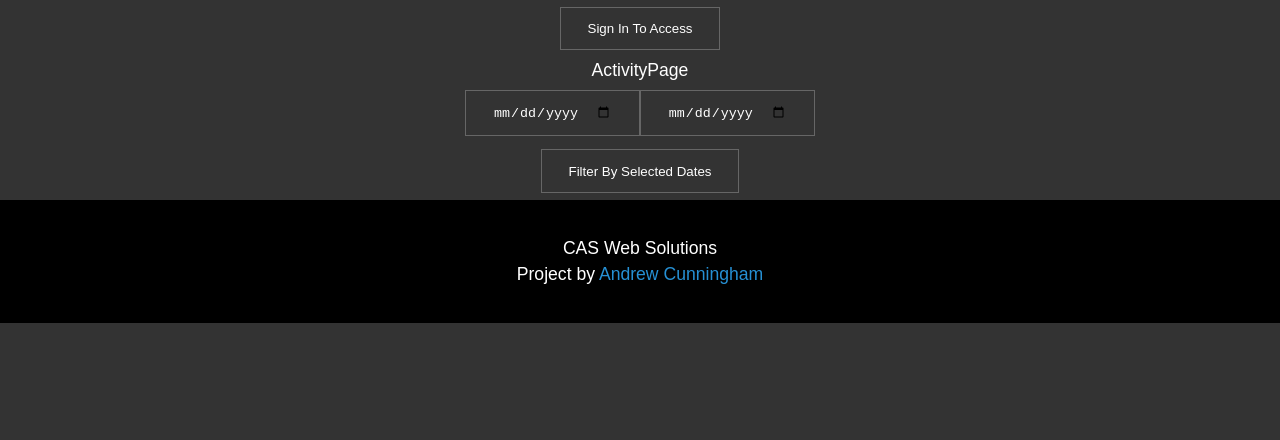
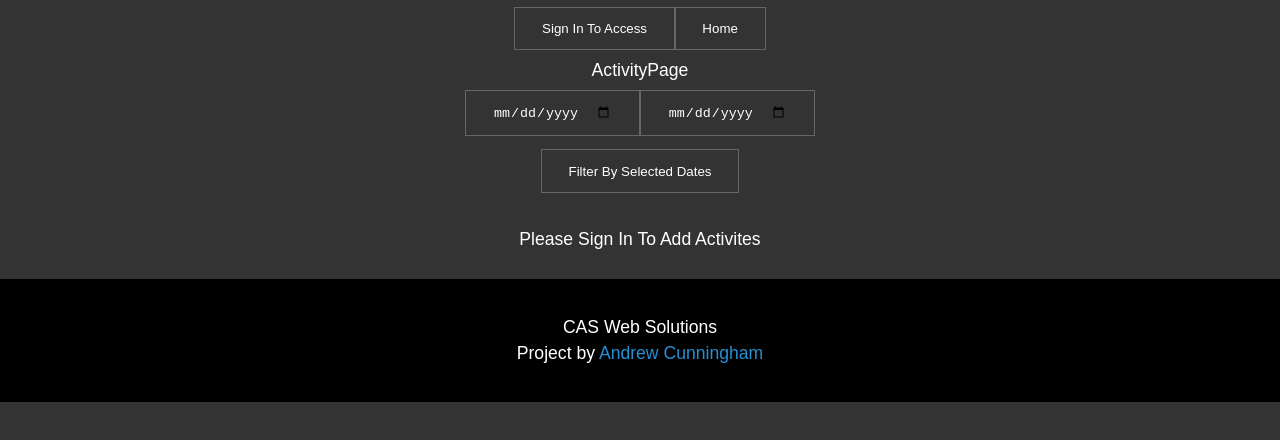
Before and after one commit to Andrew-Cunningham/Productivity-FrontEnd, a React (Create React App) app: page /activitypage in a window 1280 px wide. Shown: the top 440 px of the page. Built offline with nearby package versions, Linux system fonts and the light colour scheme.

Commit message:
delete activities now works

```diff
--- a/src/components/ActivityPage.js
+++ b/src/components/ActivityPage.js
@@ -1,6 +1,6 @@
 import React, { useState } from "react";
 import { useSelector, useDispatch } from "react-redux";
-import { filertActivities } from "../ducks/activities/actions";
+import { filertActivities, deleteActivity } from "../ducks/activities/actions";
 import { Link } from "react-router-dom";
 export default function ActivityPage(props) {
   const [startDate, setStartDate] = useState("");
@@ -13,12 +13,18 @@ export default function ActivityPage(props) {
   let activities = state.activityReducer.activities;
 
   let filteredActivities;
+  let id;
 
   function handleSubmit(e) {
     e.preventDefault();
     console.log("running");
     console.log(startDate);
     dispatch(filertActivities(startDate, endDate));
+  }
+
+  function handleClick(id){
+   //e.preventDefault();
+    dispatch(deleteActivity(id, props.history))
   }
 
   return (
@@ -32,11 +38,12 @@ export default function ActivityPage(props) {
           <button class="btn">Sign In To Access</button>
         </Link>
       )}
-      {state.userReducer.authenticated ? (
-        <Link to={`/`}>
-          <button class="btn">Sign Out</button>
-        </Link>
-      ) : null}
+      {state.userReducer.authenticated ? ( <a href={`/`}>
+      <button class="btn">Sign Out</button>
+    </a>) : (<Link to={`/`}>
+      <button class="btn">Home</button>
+    </Link>
+  )}
       <br />
       ActivityPage
       {console.log(state)}
@@ -64,12 +71,13 @@ export default function ActivityPage(props) {
           Filter By Selected Dates
         </button>
       </form>
-      {activities.length>1?(activities.map((activity, i) => (
+      {activities.length>=1?(activities.map((activity, i) => (
         <div class="card-content" name={activity.content} key={activity.id}>
           Date: {activity.date} Activity: {activity.content} <br /> Time:{" "}
-          {activity.activityTimeInMinuets} Type: {activity.contentType}{" "}
+          {activity.activityTimeInMinuets} Type: {activity.contentType}
+          <button class='btn' onClick={()=>handleClick(activity.id)}>Delete</button>{" "}
         </div>
-      ))):null}
+      ))): state.userReducer.authenticated ? <div class="card-content">Add Activites To See Them Here!</div>: <div class="card-content">Please Sign In To Add Activites</div>}
     </div>
   );
 }
--- a/src/components/UserPage.js
+++ b/src/components/UserPage.js
@@ -48,9 +48,11 @@ export default function UserPage(props) {
           <button class="btn">Sign In To Access</button>
         </Link>
       )}
-      {state.userReducer.authenticated ? ( <Link to={`/`}>
+      {state.userReducer.authenticated ? ( <a href={`/`}>
         <button class="btn">Sign Out</button>
-      </Link>): null}
+      </a>): ( <Link to={`/`}>
+        <button class="btn">Home</button>
+      </Link>)}
 
       <form onSubmit={handleSubmit}>
         <input
@@ -70,7 +72,7 @@ export default function UserPage(props) {
           placeholder="Enter Activity Type"
           required
         ></input>
-        <br /> <br />
+        <br />
         <input
           class="btn"
           name="activityTimeInMinuets"
@@ -79,7 +81,7 @@ export default function UserPage(props) {
           placeholder="Enter Time In Minuets"
           required
         ></input>
-        <br /> <br />
+        <br />
         <input
           class="btn"
           name="date"
@@ -90,7 +92,7 @@ export default function UserPage(props) {
         ></input>
         <br />
         <button class="btn" type="submit">
-          Filter By Selected Dates
+          Add Activity
         </button>
       </form>
     </div>
--- a/src/ducks/activities/actions.js
+++ b/src/ducks/activities/actions.js
@@ -54,3 +54,23 @@ export const addActivity = (id, formBody, history) => {
     }
   };
 };
+
+export const deleteActivity = (id, history) =>{
+  return async function(dispatch){
+    try{
+      const response = await fetch(
+        "http://localhost:8080/api/v1/activities/" + id,
+        {
+          method: "delete",
+        }
+      );
+      let json = await response.json();
+      dispatch({
+        type: "DELETE_ACTIVITY"
+      });
+      history.push("/activitypage");
+    } catch (e) {
+      console.error("Problem ", e);
+    }
+    }
+  }
--- a/src/ducks/activities/reducer.js
+++ b/src/ducks/activities/reducer.js
@@ -29,7 +29,11 @@ export default function(state = intitalState, action) {
         return{
           ...state,
           activities: action.payload
-        }
+        };
+        case "DELETE_ACTIVITY":
+          return{
+            ...state
+          };
       default:
       return state;
   }
```
